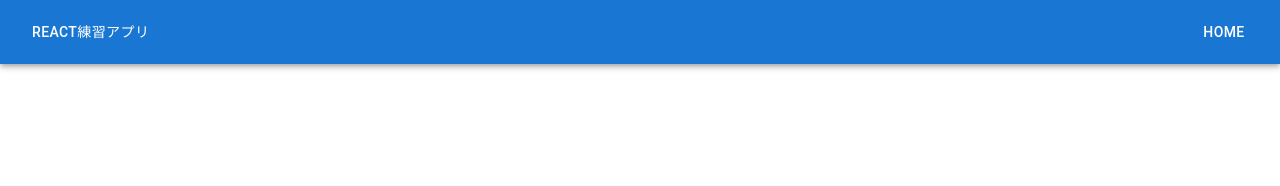
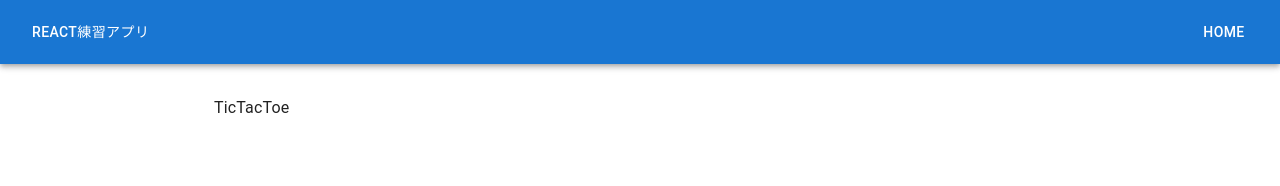
Before and after one commit to TaiseiChiba/trial-app, a React (Create React App) app: page /tic-tac-toe in a window 1280 px wide. Before the commit this address had no page. Shown: the top 186 px of the page. Built offline with nearby package versions, Linux system fonts and the light colour scheme.

Commit message:
ファイル作成

```diff
--- a/src/App.tsx
+++ b/src/App.tsx
@@ -6,6 +6,7 @@ import Home from './pages/Home';      // ← ここでHomeコンポーネント
 import Hello from './pages/Hello';
 import Counter from './pages/Counter';
 import Header from './components/Header';
+import TicTacToe from './pages/TicTacToe';
 
 const theme = createTheme();
 
@@ -20,6 +21,7 @@ const App = () => {
             <Route path="/" element={<Home />} />           {/* ← "/" でHomeを表示 */}
             <Route path="/hello" element={<Hello />} />
             <Route path="/counter" element={<Counter />} />
+            <Route path="/tic-tac-toe" element={<TicTacToe />} />
           </Routes>
         </Container>
       </Router>
--- a/src/pages/Home.tsx
+++ b/src/pages/Home.tsx
@@ -4,7 +4,8 @@ import LinkButton from '../components/button/LinkButton';
 
 const menuItems = [
   { title: 'Hello World', path: '/hello' },
-  { title: 'カウンター', path: '/counter' }
+  { title: 'カウンター', path: '/counter' },
+  { title: '三目並べ', path: '/tic-tac-toe' }
 ]
 
 const Home = () => {
--- /dev/null
+++ b/src/pages/TicTacToe.tsx
@@ -0,0 +1,7 @@
+import React from 'react'
+
+export default function TicTacToe() {
+  return (
+    <div>TicTacToe</div>
+  )
+}
```
